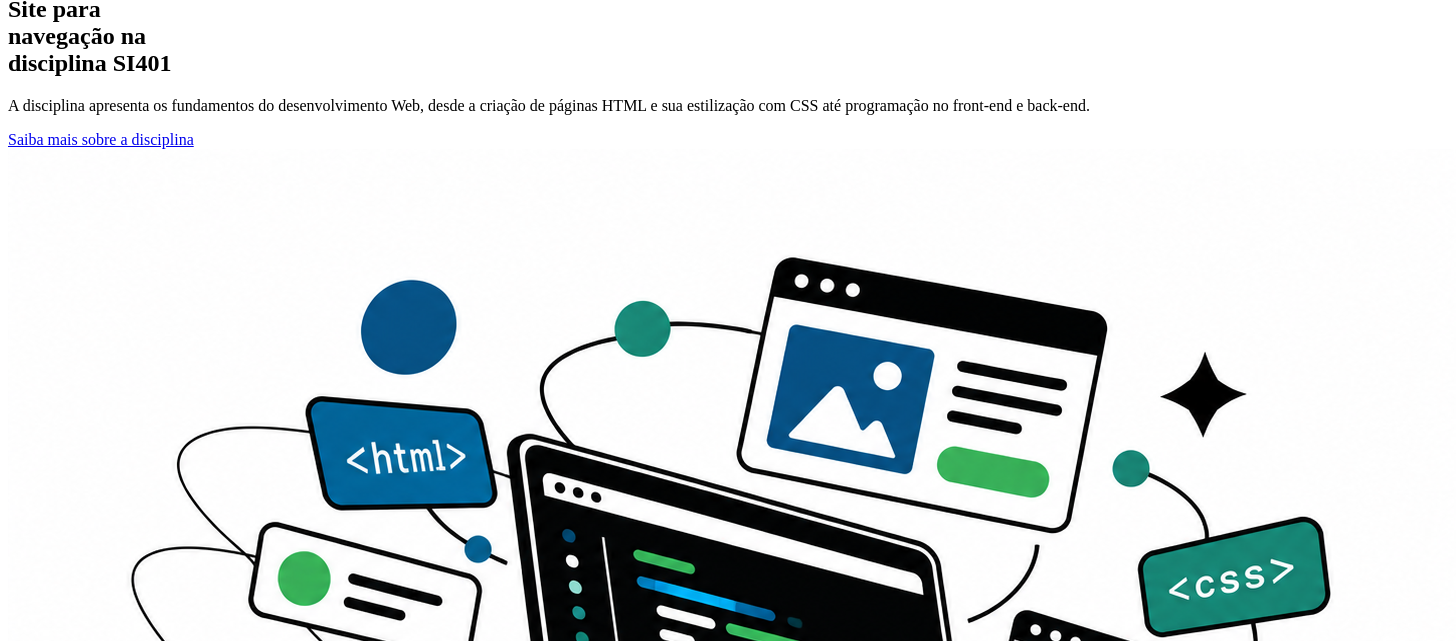
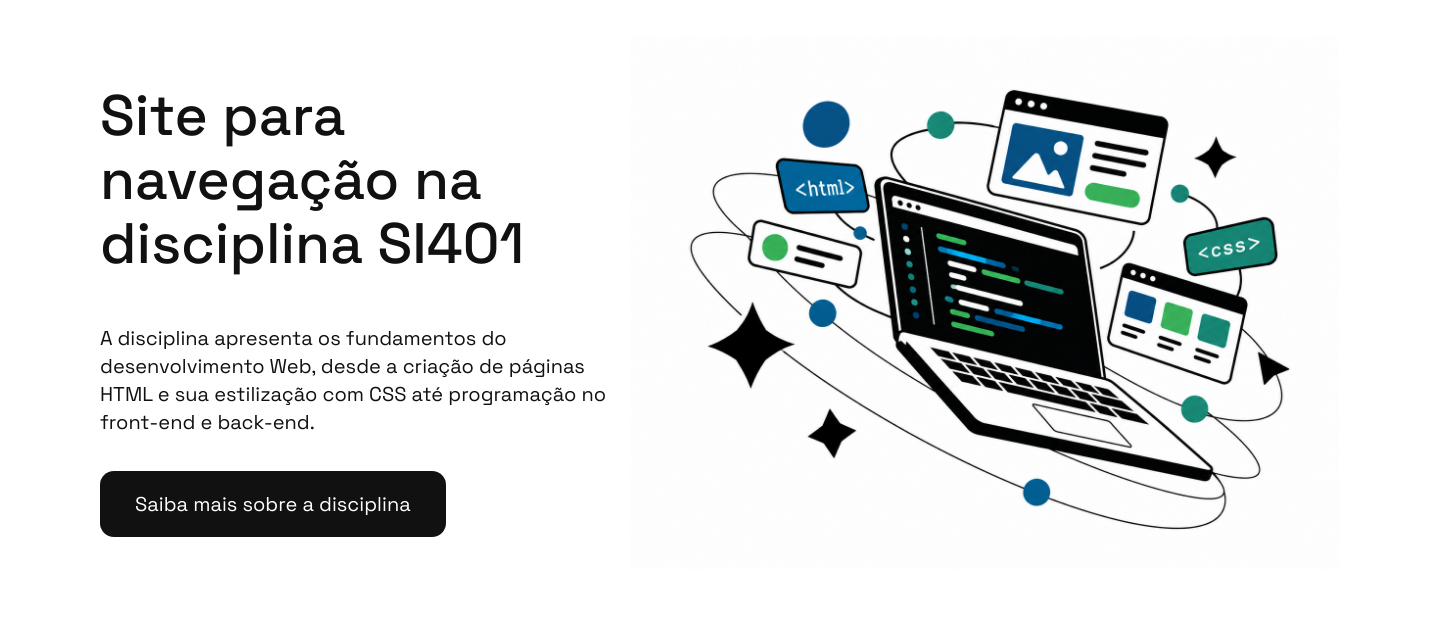
Before and after one commit to Maalu-Campos/Atividade-2---Programa-o-Web, a plain HTML site: page index.html in a window 1280 px wide. Shown: the part 140-781 px from the top of the page, 1456 px wide, since content can reach past the window. Drawn offline with Linux system fonts and the light colour scheme.

Commit message:
Update index.html

```diff
--- a/index.html
+++ b/index.html
@@ -4,7 +4,7 @@
 <head>
     <meta charset="UTF-8">
     <title>SI401 - Programação para a Web</title>
-    <link rel="stylesheet" href="..\CSS\style.css">
+    <link rel="stylesheet" href="style.css">
     <link href="https://fonts.googleapis.com/css2?family=Space+Grotesk:wght@300;400;500;600;700&display=swap" rel="stylesheet">
 </head>
 
```
